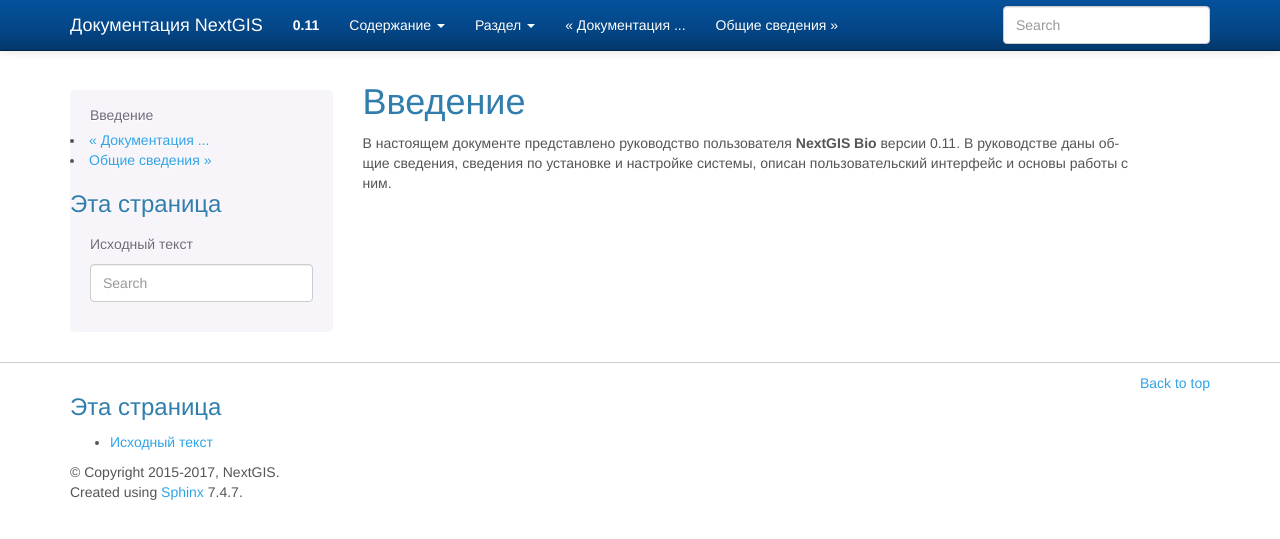
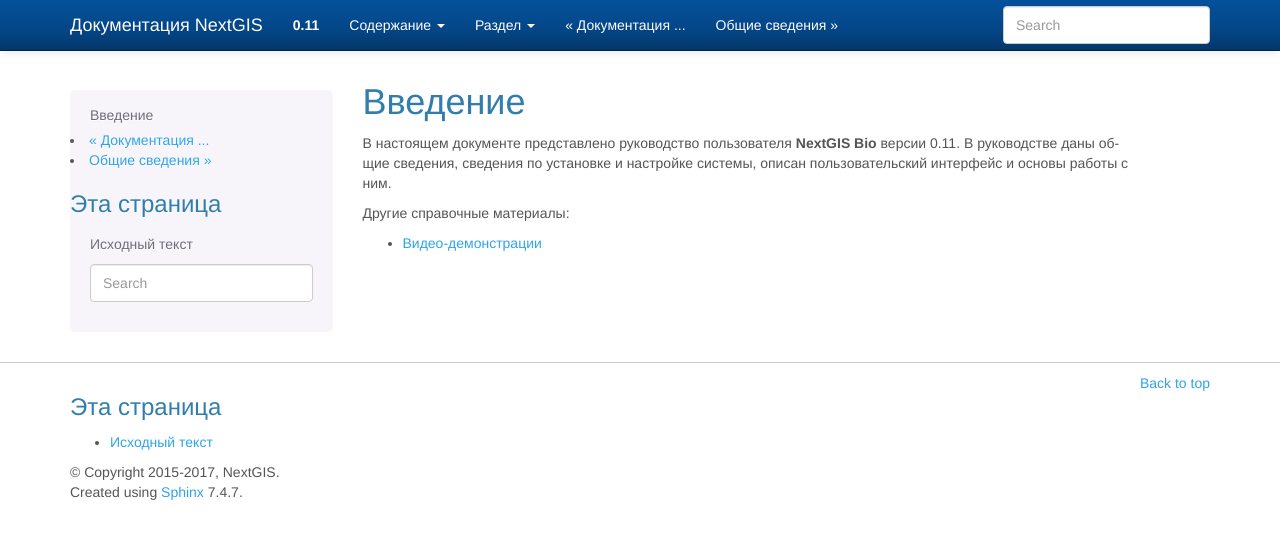
Before and after one commit to isabella232/docs_ngbio, a Sphinx documentation site: the page built from source/intro.rst, in a window 1280 px wide. Shown: the top 539 px of the page. Built offline with Sphinx 7.4.7, drawn with Linux system fonts in a browser that asks for light colours; formulas are drawn with MathJax 3.

Commit message:
add video

```diff
--- a/source/intro.rst
+++ b/source/intro.rst
@@ -9,6 +9,10 @@
 версии |version|. В руководстве даны общие сведения,
 сведения по установке и настройке системы, описан пользовательский интерфейс и основы работы с ним.
 
+Другие справочные материалы:
+
+- `Видео-демонстрации <https://www.youtube.com/watch?v=Suxz2fQz2xk&list=PLg2roUY9ACxR7-WSFDgRgeEeWNVaWVL-U>`_
+
 .. only:: latex
 
    Данная документация распространяется по лицензии Creative Commons
```
